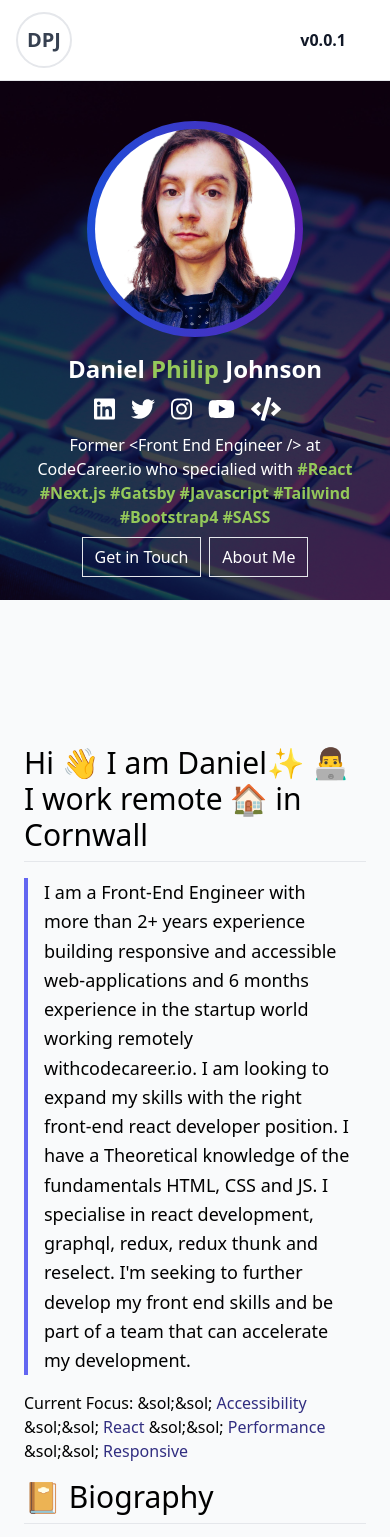
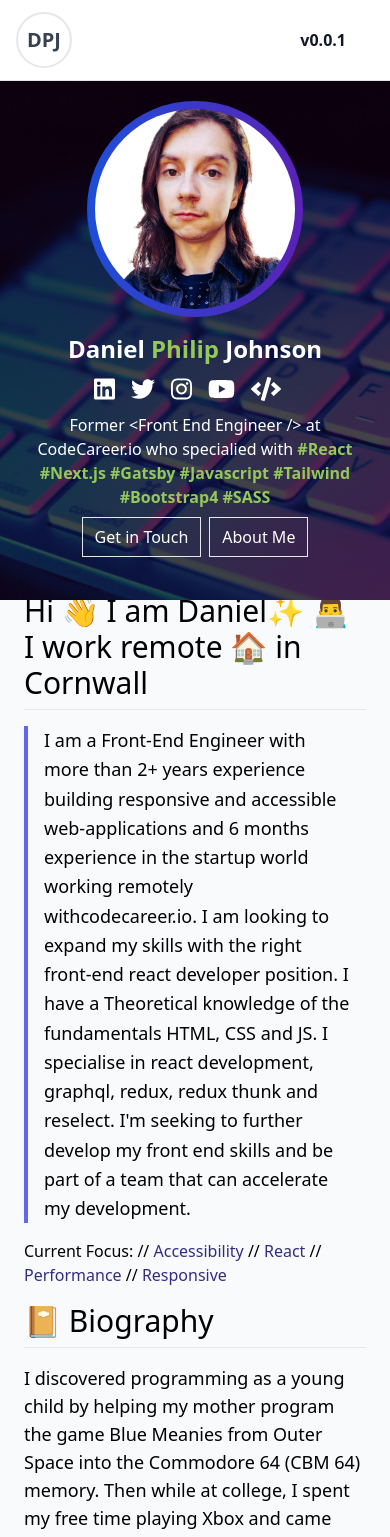
Before and after one commit to danielphilipjohnson/Blogsite, a Gatsby site: page /about in a window 390 px wide. Shown: the top 1537 px of the page. Built offline with nearby package versions, Linux system fonts and the light colour scheme; Gatsby itself is replaced by a stand-in of ours.

Commit message:
issue: fixed literal render of html entities. * html entities code was drawn instead of the actual entity *

```diff
--- a/public/chunk-map.json
+++ b/public/chunk-map.json
@@ -1 +1 @@
-{"polyfill":["/polyfill-fd41d3bba3dba0c60639.js"],"app":["/app-937854561fd73604e252.js"],"component---src-pages-about-js":["/component---src-pages-about-js-b239b4d18d00af9ef2b6.js"],"component---src-pages-categories-js":["/component---src-pages-categories-js-02c4d06cf7c6f174b138.js"],"component---src-pages-index-js":["/component---src-pages-index-js-992443410c5efb3f1af8.js"],"component---src-template-blog-category-js":["/component---src-template-blog-category-js-722bbd3de73922c51cee.js"],"component---src-template-blog-template-js":["/component---src-template-blog-template-js-8dc521598c9267b503f8.js"]}
+{"polyfill":["/polyfill.js","/polyfill.6aa7047749bacb48f6dc.hot-update.js"],"commons":["/commons.css","/commons.js","/commons.6aa7047749bacb48f6dc.hot-update.js"],"component---cache-dev-404-page-js":["/component---cache-dev-404-page-js.js"],"component---src-pages-about-js":["/component---src-pages-about-js.js","/component---src-pages-about-js.6aa7047749bacb48f6dc.hot-update.js"],"component---src-pages-categories-js":["/component---src-pages-categories-js.js"],"component---src-pages-index-js":["/component---src-pages-index-js.js","/component---src-pages-index-js.6aa7047749bacb48f6dc.hot-update.js"],"component---src-template-blog-category-js":["/component---src-template-blog-category-js.js"],"component---src-template-blog-template-js":["/component---src-template-blog-template-js.js"]}
--- a/src/components/blogs/index.js
+++ b/src/components/blogs/index.js
@@ -22,7 +22,7 @@ function Blogs({ blogs, title }) {
                   }}
                 >
                   <GatsbyImage
-                    class="transform transition duration-300 ease-in-out group-hover:scale-110 filter-mask w-full h-blog-img shadow-lg object-cover rounded-lg"
+                    className="transform transition duration-300 ease-in-out group-hover:scale-110 filter-mask w-full h-blog-img shadow-lg object-cover rounded-lg"
                     image={image}
                     height={350}
                     width={800}
@@ -36,7 +36,6 @@ function Blogs({ blogs, title }) {
                   <header className="w-full">
                     <p className="bg-gradient-to-r from-blue-700 to-green-800 w-max font-medium text-white block uppercase py-1 px-2 text-xs rounded">
                       {node.frontmatter.category}{" "}
-                      {/* <span>— {node.frontmatter.date}</span> */}
                     </p>
                     <h2 className="w-blog-title max-w-full pt-4 font-bold text-2xl md:text-3xl leading-snug text-white">
                       {node.frontmatter.title}
--- a/src/components/header.js
+++ /dev/null
@@ -1,5 +0,0 @@
-import React from "react"
-
-export default function Header(props) {
-  return <h1>{props.headerText}</h1>
-}
--- a/src/layout/banner.js
+++ b/src/layout/banner.js
@@ -14,7 +14,7 @@ import "./banner.css";
 
 function Banner() {
   return (
-    <header className="w-full py-10 md:py-20 mb-4">
+    <header className="w-full py-5 md:py-20 mb-4">
       <StaticImage
         className="banner w-full absolute object-cover inset-0 flex flex-col items-start"
         src="../images/showcase.jpg"
--- a/src/pages/about.js
+++ b/src/pages/about.js
@@ -6,7 +6,7 @@ export default function About() {
   return (
     <Layout>
       <Banner />
-      <div className="container pt-28">
+      <div className="container md:pt-28">
         <h2 className="text-3xl mb-4 pb-2 border-b border-gray-200">
           Hi{" "}
           <span role="img" aria-label="hello">
@@ -39,19 +39,19 @@ export default function About() {
         <p className="mb-4">
           Current Focus:
           <span>
-            <span> &sol;&sol; </span>
+            <span> &#47;&#47; </span>
             <span className="text-indigo-900"> Accessibility </span>
           </span>
           <span>
-            <span> &sol;&sol; </span>
+            <span> &#47;&#47; </span>
             <span className="text-indigo-900"> React </span>
           </span>
           <span>
-            <span> &sol;&sol; </span>
+            <span> &#47;&#47; </span>
             <span className="text-indigo-900"> Performance </span>
           </span>
           <span>
-            <span> &sol;&sol; </span>
+            <span> &#47;&#47; </span>
             <span className="text-indigo-900"> Responsive</span>
           </span>
         </p>
```
Also changed, not shown: public/webpack.stats.json (+1 -1 lines).
